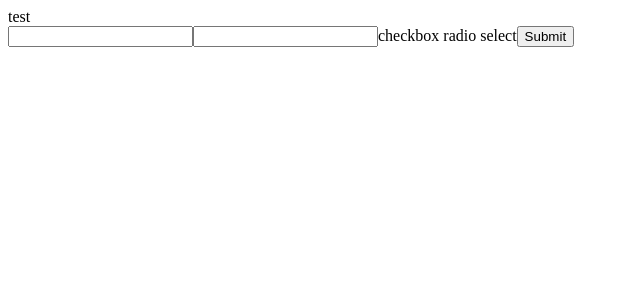
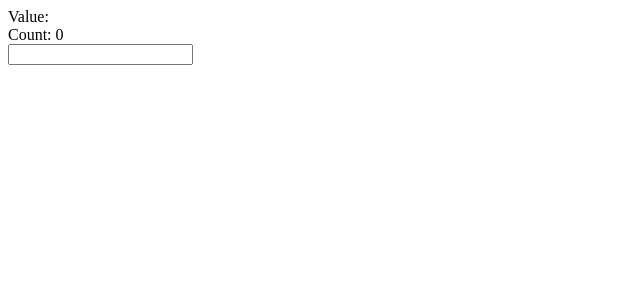
Before and after one commit to modsomjeed/React-2, a React (Create React App) app: page / in a window 1280 px wide. Shown: the top 300 px of the page, without its empty margins (0-640 px from the left). Built offline with nearby package versions, Linux system fonts and the light colour scheme.

Commit message:
1 file modified, 1 added

```diff
--- a/App.tsx
+++ b/App.tsx
@@ -3,36 +3,23 @@ import './style.css';
 // import Input from './Input';
 
 export default function App() {
-  const [state, setState] = React.useState({ firstName: '', lastName: '' });
-  const onSubmit = (event) => {
-    event.preventDefault();
-    console.log(`${state.firstName} : ${state.lastName}`);
-  };
+  const [value, setValue] = React.useState('');
+  const [count, setCount] = React.useState(0);
 
-  const onChange = (event) => {
-    const name = event.target.name;
-    const value = event.target.value;
-    setState((prevState) => ({ ...prevState, [name]: value }));
-  };
+  React.useEffect(() => {
+    console.log('value: ', value);
+    setCount(value.length);
+  });
   return (
-    <React.Fragment>
-      <div>test</div>
-      <form onSubmit={onSubmit}>
-        <input
-          name="firstName"
-          value={state.firstName}
-          onChange={onChange}
-          required
-        />
-        <input
-          name="lastName"
-          value={state.lastName}
-          onChange={onChange}
-          required
-        />
-        checkbox radio select
-        <button type="submit">Submit</button>
-      </form>
-    </React.Fragment>
+    <div>
+      <div>Value: {value}</div>
+      <div>Count: {count}</div>
+      <input
+        value={value}
+        onChange={(event) => {
+          setValue(event.target.value);
+        }}
+      />
+    </div>
   );
 }
```
Also changed, not shown: App-1.tsx (added, +38 -0 lines).
